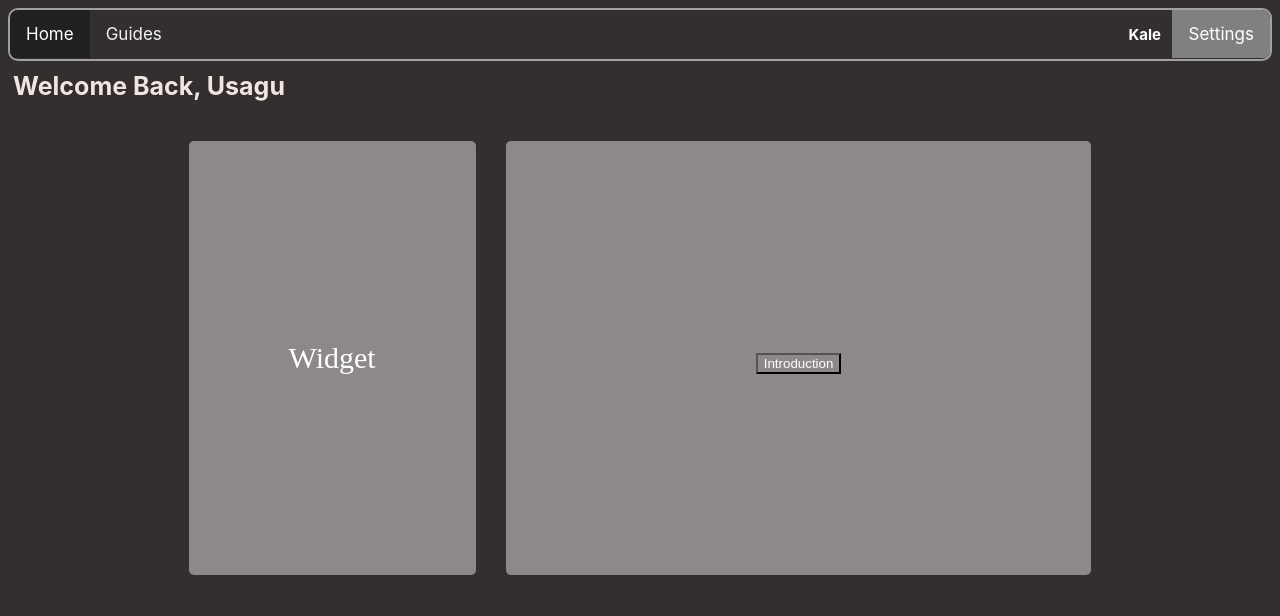
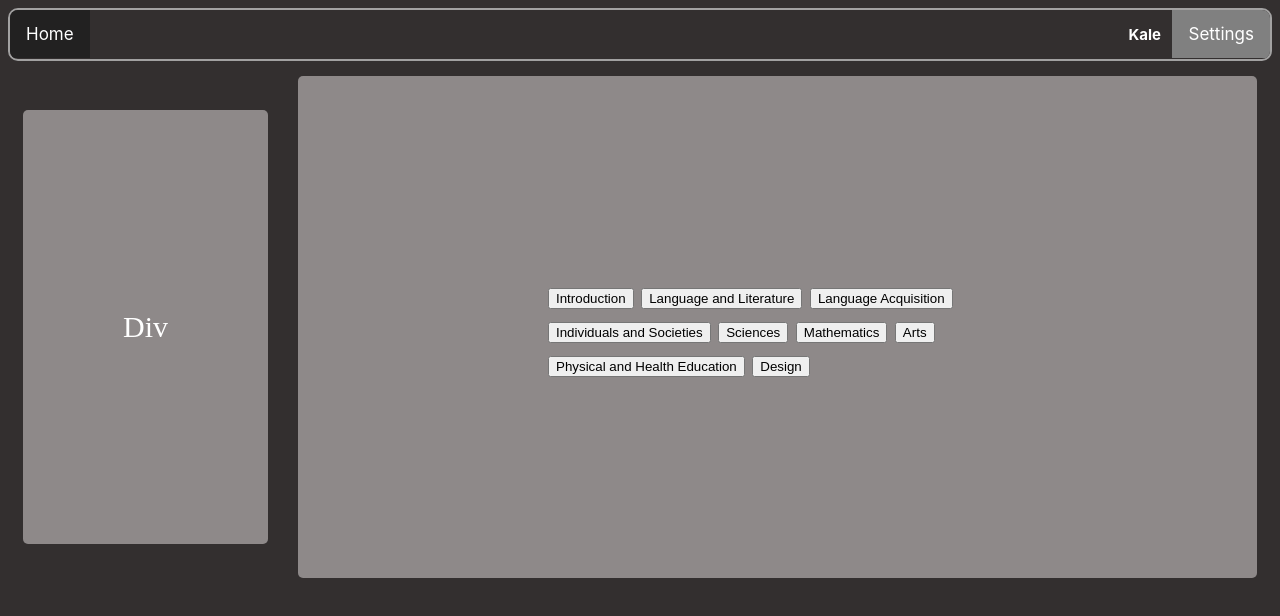
Before and after one commit to WasTaken-Au/Kale, a website: page src/pages/home.html in a window 1280 px wide. Drawn offline with Linux system fonts and the light colour scheme.

Commit message:
Revise home.html with new sidebar and buttons
Updated the home page layout and added new buttons for various chapters.

```diff
--- a/src/pages/home.html
+++ b/src/pages/home.html
@@ -11,16 +11,22 @@
 <body>
     <div class="topnav">
         <a href="#home" class="active">Home</a>
-        <a href="#guides">Guides</a>
         <a href="#settings" class="split">Settings</a>
         <p class="topnavText">Kale</p>
     </div>
-    <p class="homeHeading">Welcome Back, Usagu</p>
     <div class="widget">
-        <div class="sidebar">Widget</div>
-        <div class="mainbar">
-            <button class="guide-chapter">Introduction</button>
-        </div>
+        <div class="sidebar">Div</div>
+            <div class="mainbar">
+                <button id="introduction" class="chapter" onclick="window.location.href='courses.html';coursePageRender(introduction)">Introduction</button>
+                <button id= "literature" class="chapter">Language and Literature</button>
+                <button id="language" class="chapter">Language Acquisition</button>
+                <button id="social" class="chapter">Individuals and Societies</button>
+                <button id="science" class="chapter">Sciences</button>
+                <button id="math" class="chapter">Mathematics</button>
+                <button id="art" class="chapter">Arts</button>
+                <button id="physical" class="chapter">Physical and Health Education</button>
+                <button id="design" class="chapter">Design</button>
+            </div>
     </div>
 
 </body>
```
